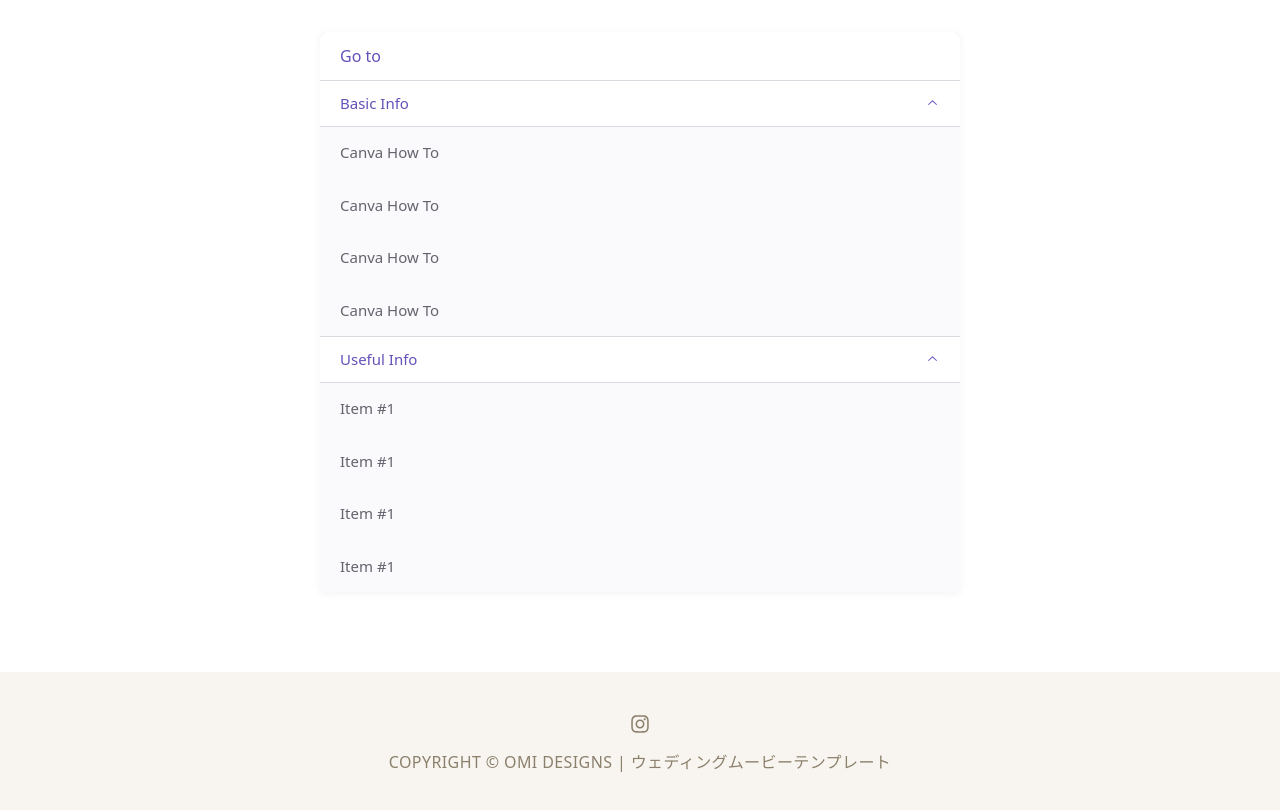
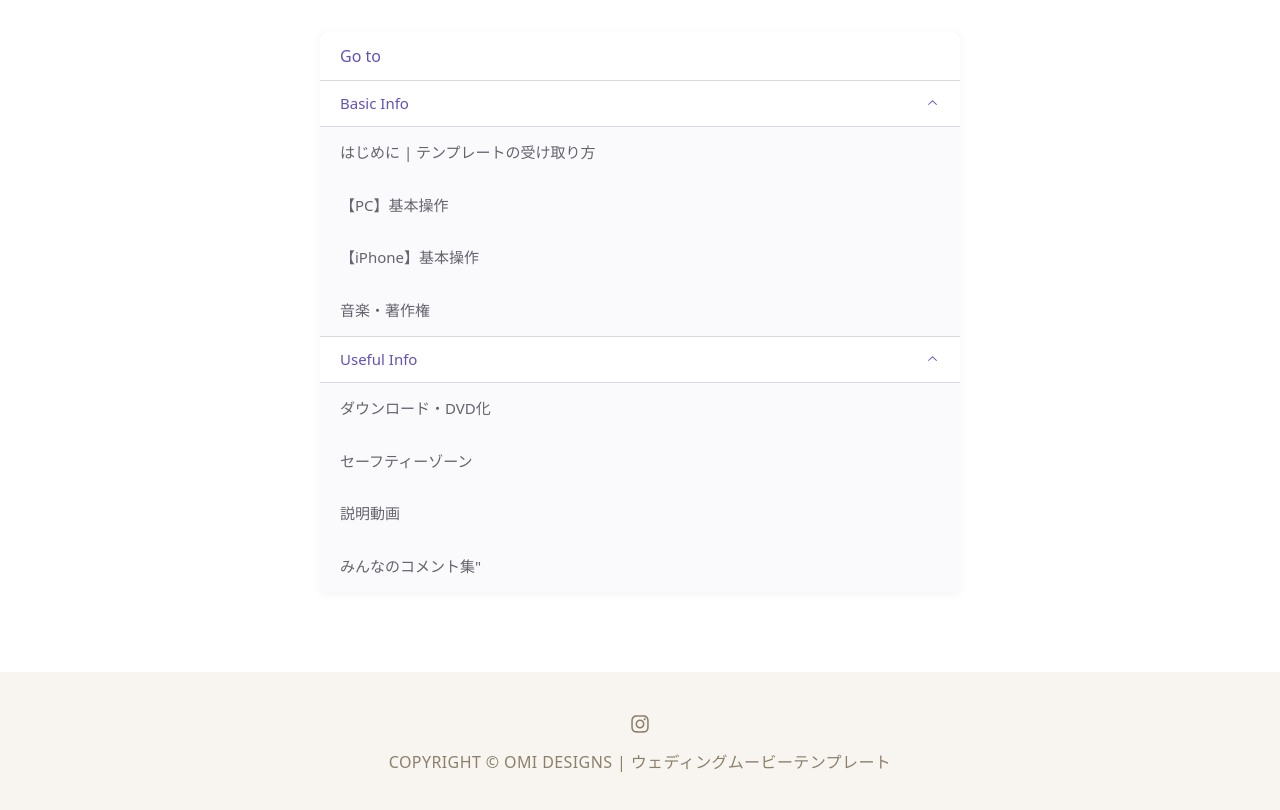
Before and after one commit to garrettomi/omidesigns-instructions, a React (Vite) app: page /PC in a window 1280 px wide. Shown: the part 11020-11830 px from the top of the page. Built offline with nearby package versions, Linux system fonts and the light colour scheme; a web font is replaced by a local one.

Commit message:
Feat: Implement routing through accordion

```diff
--- a/src/components/layout/Accordion.jsx
+++ b/src/components/layout/Accordion.jsx
@@ -2,8 +2,22 @@ import React from 'react';
 import classNames from 'classnames';
 import * as Accordion from '@radix-ui/react-accordion';
 import { ChevronDownIcon } from '@radix-ui/react-icons';
+import { Link, useNavigate } from 'react-router-dom';
 
-const AccordionDemo = () => (
+const AccordionDemo = () => {
+
+  const navigate = useNavigate();
+
+  const handleLinkClick = (event, path) => {
+    event.preventDefault();
+    navigate(path);
+    window.scrollTo({
+      top: 0,
+      behavior: 'instant'
+    });
+  };
+
+  return (
   <Accordion.Root
     className="bg-mauve6 w-full rounded-md shadow-[0_2px_10px] shadow-black/5"
     type="multiple"
@@ -16,21 +30,38 @@ const AccordionDemo = () => (
 
     <AccordionItem value="item-1">
       <AccordionTrigger>Basic Info</AccordionTrigger>
-      <AccordionContent>Canva How To</AccordionContent>
-      <AccordionContent>Canva How To</AccordionContent>
-      <AccordionContent>Canva How To</AccordionContent>
-      <AccordionContent>Canva How To</AccordionContent>
+      <AccordionContent onClick={(e) => handleLinkClick(e, '/はじめに')}>
+          はじめに | テンプレートの受け取り方
+      </AccordionContent>
+      <AccordionContent onClick={(e) => handleLinkClick(e, '/PC')}>
+          【PC】基本操作
+      </AccordionContent>
+      <AccordionContent onClick={(e) => handleLinkClick(e, '/iPhone')}>
+          【iPhone】基本操作
+      </AccordionContent>
+      <AccordionContent onClick={(e) => handleLinkClick(e, "/音楽")}>
+          音楽・著作権
+      </AccordionContent>
     </AccordionItem>
 
     <AccordionItem value="item-2">
       <AccordionTrigger>Useful Info</AccordionTrigger>
-      <AccordionContent>Item #1</AccordionContent>
-      <AccordionContent>Item #1</AccordionContent>
-      <AccordionContent>Item #1</AccordionContent>
-      <AccordionContent>Item #1</AccordionContent>
+      <AccordionContent onClick={(e) => handleLinkClick(e, "/ダウンロード")}>
+          ダウンロード・DVD化
+      </AccordionContent>
+      <AccordionContent onClick={(e) => handleLinkClick(e, "/セーフティーゾーン")}>
+          セーフティーゾーン
+      </AccordionContent>
+      <AccordionContent onClick={(e) => handleLinkClick(e, "/説明動画")}>
+          説明動画
+      </AccordionContent>
+      <AccordionContent onClick={(e) => handleLinkClick(e, "/みんなのコメント集")}>
+          みんなのコメント集"
+      </AccordionContent>
     </AccordionItem>
   </Accordion.Root>
-);
+  )
+};
 
 const AccordionItem = React.forwardRef(({ children, className, ...props }, forwardedRef) => (
   <Accordion.Item
@@ -64,16 +95,17 @@ const AccordionTrigger = React.forwardRef(({ children, className, ...props }, fo
   </Accordion.Header>
 ));
 
-const AccordionContent = React.forwardRef(({ children, className, ...props }, forwardedRef) => (
+const AccordionContent = React.forwardRef(({ children, className, onClick, ...props }, forwardedRef) => (
   <Accordion.Content
     className={classNames(
-      'text-mauve11 bg-mauve2 data-[state=open]:animate-slideDown data-[state=closed]:animate-slideUp overflow-hidden text-[15px]',
+      'text-mauve11 bg-mauve2 data-[state=open]:animate-slideDown data-[state=closed]:animate-slideUp overflow-hidden text-[15px] cursor-pointer hover:bg-mauve4',
       className
     )}
     {...props}
     ref={forwardedRef}
+    onClick={onClick}
   >
-    <div className="py-[15px] px-5">{children}</div>
+    <div className="py-[15px] px-5 w-full h-full hover:text-violet9">{children}</div>
   </Accordion.Content>
 ));
 
```
